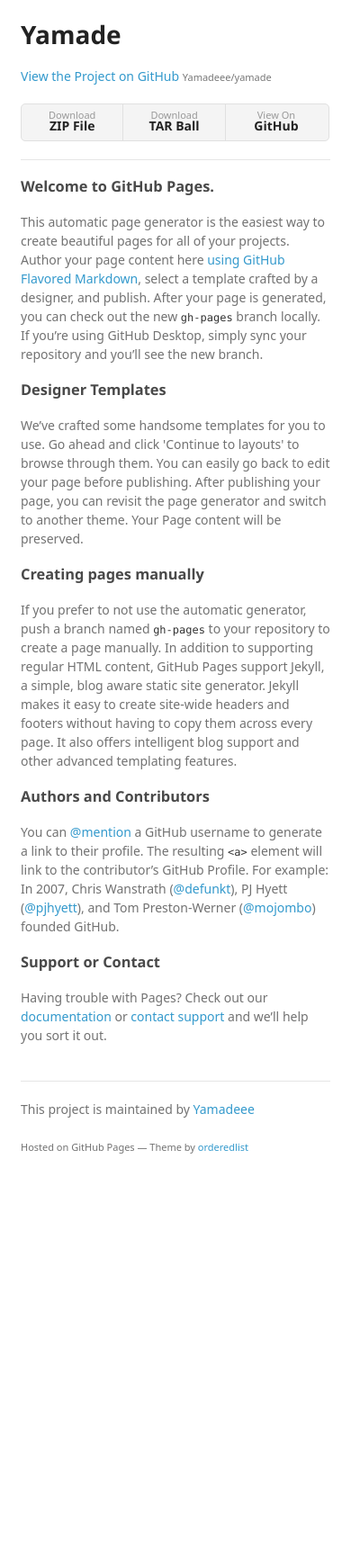
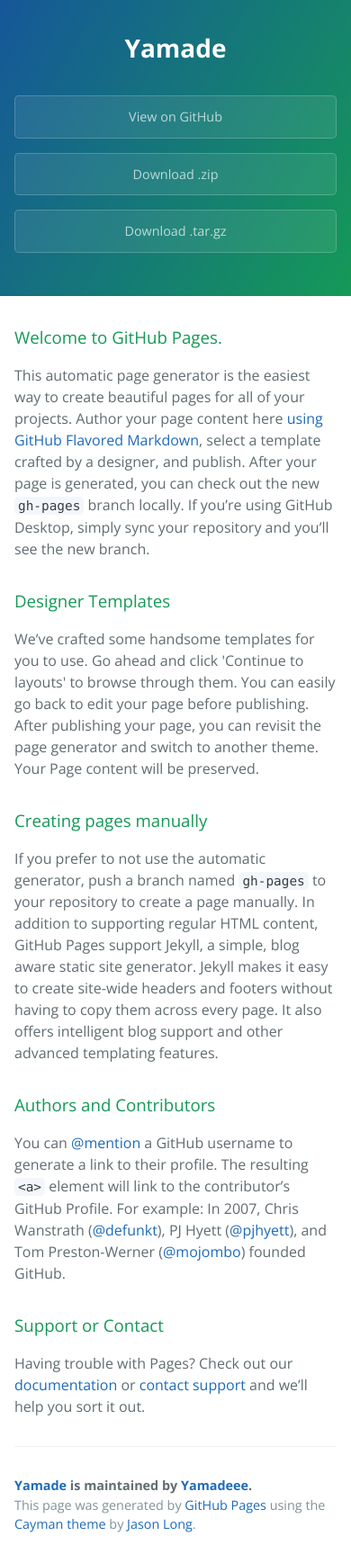
Before and after one commit to Yamadeee/yamade, a Jekyll site: the page index.html, which Jekyll copies as it is, in a window 390 px wide. Shown: the whole page at 90% size. Built offline with Jekyll 4.4.1, drawn with Linux system fonts in a browser that asks for light colours; some web fonts are replaced; before the commit the page ends 1327 px from its top, so only the background shows below that.

```diff
--- a/index.html
+++ b/index.html
@@ -1,34 +1,25 @@
-<!doctype html>
-<html>
+<!DOCTYPE html>
+<html lang="en-us">
   <head>
-    <meta charset="utf-8">
-    <meta http-equiv="X-UA-Compatible" content="chrome=1">
+    <meta charset="UTF-8">
     <title>Yamade by Yamadeee</title>
-
-    <link rel="stylesheet" href="stylesheets/styles.css">
-    <link rel="stylesheet" href="stylesheets/github-light.css">
-    <meta name="viewport" content="width=device-width">
-    <!--[if lt IE 9]>
-    <script src="//html5shiv.googlecode.com/svn/trunk/html5.js"></script>
-    <![endif]-->
+    <meta name="viewport" content="width=device-width, initial-scale=1">
+    <link rel="stylesheet" type="text/css" href="stylesheets/normalize.css" media="screen">
+    <link href='https://fonts.googleapis.com/css?family=Open+Sans:400,700' rel='stylesheet' type='text/css'>
+    <link rel="stylesheet" type="text/css" href="stylesheets/stylesheet.css" media="screen">
+    <link rel="stylesheet" type="text/css" href="stylesheets/github-light.css" media="screen">
   </head>
   <body>
-    <div class="wrapper">
-      <header>
-        <h1>Yamade</h1>
-        <p></p>
+    <section class="page-header">
+      <h1 class="project-name">Yamade</h1>
+      <h2 class="project-tagline"></h2>
+      <a href="https://github.com/Yamadeee/yamadeee" class="btn">View on GitHub</a>
+      <a href="https://github.com/Yamadeee/yamadeee/zipball/master" class="btn">Download .zip</a>
+      <a href="https://github.com/Yamadeee/yamadeee/tarball/master" class="btn">Download .tar.gz</a>
+    </section>
 
-        <p class="view"><a href="https://github.com/Yamadeee/yamade">View the Project on GitHub <small>Yamadeee/yamade</small></a></p>
-
-
-        <ul>
-          <li><a href="https://github.com/Yamadeee/yamade/zipball/master">Download <strong>ZIP File</strong></a></li>
-          <li><a href="https://github.com/Yamadeee/yamade/tarball/master">Download <strong>TAR Ball</strong></a></li>
-          <li><a href="https://github.com/Yamadeee/yamade">View On <strong>GitHub</strong></a></li>
-        </ul>
-      </header>
-      <section>
-        <h3>
+    <section class="main-content">
+      <h3>
 <a id="welcome-to-github-pages" class="anchor" href="#welcome-to-github-pages" aria-hidden="true"><span class="octicon octicon-link"></span></a>Welcome to GitHub Pages.</h3>
 
 <p>This automatic page generator is the easiest way to create beautiful pages for all of your projects. Author your page content here <a href="https://guides.github.com/features/mastering-markdown/">using GitHub Flavored Markdown</a>, select a template crafted by a designer, and publish. After your page is generated, you can check out the new <code>gh-pages</code> branch locally. If you’re using GitHub Desktop, simply sync your repository and you’ll see the new branch.</p>
@@ -52,13 +43,15 @@
 <a id="support-or-contact" class="anchor" href="#support-or-contact" aria-hidden="true"><span class="octicon octicon-link"></span></a>Support or Contact</h3>
 
 <p>Having trouble with Pages? Check out our <a href="https://help.github.com/pages">documentation</a> or <a href="https://github.com/contact">contact support</a> and we’ll help you sort it out.</p>
-      </section>
-      <footer>
-        <p>This project is maintained by <a href="https://github.com/Yamadeee">Yamadeee</a></p>
-        <p><small>Hosted on GitHub Pages &mdash; Theme by <a href="https://github.com/orderedlist">orderedlist</a></small></p>
+
+      <footer class="site-footer">
+        <span class="site-footer-owner"><a href="https://github.com/Yamadeee/yamadeee">Yamade</a> is maintained by <a href="https://github.com/Yamadeee">Yamadeee</a>.</span>
+
+        <span class="site-footer-credits">This page was generated by <a href="https://pages.github.com">GitHub Pages</a> using the <a href="https://github.com/jasonlong/cayman-theme">Cayman theme</a> by <a href="https://twitter.com/jasonlong">Jason Long</a>.</span>
       </footer>
-    </div>
-    <script src="javascripts/scale.fix.js"></script>
+
+    </section>
+
 
   </body>
 </html>
--- /dev/null
+++ b/stylesheets/stylesheet.css
@@ -0,0 +1,245 @@
+* {
+  box-sizing: border-box; }
+
+body {
+  padding: 0;
+  margin: 0;
+  font-family: "Open Sans", "Helvetica Neue", Helvetica, Arial, sans-serif;
+  font-size: 16px;
+  line-height: 1.5;
+  color: #606c71; }
+
+a {
+  color: #1e6bb8;
+  text-decoration: none; }
+  a:hover {
+    text-decoration: underline; }
+
+.btn {
+  display: inline-block;
+  margin-bottom: 1rem;
+  color: rgba(255, 255, 255, 0.7);
+  background-color: rgba(255, 255, 255, 0.08);
+  border-color: rgba(255, 255, 255, 0.2);
+  border-style: solid;
+  border-width: 1px;
+  border-radius: 0.3rem;
+  transition: color 0.2s, background-color 0.2s, border-color 0.2s; }
+  .btn + .btn {
+    margin-left: 1rem; }
+
+.btn:hover {
+  color: rgba(255, 255, 255, 0.8);
+  text-decoration: none;
+  background-color: rgba(255, 255, 255, 0.2);
+  border-color: rgba(255, 255, 255, 0.3); }
+
+@media screen and (min-width: 64em) {
+  .btn {
+    padding: 0.75rem 1rem; } }
+
+@media screen and (min-width: 42em) and (max-width: 64em) {
+  .btn {
+    padding: 0.6rem 0.9rem;
+    font-size: 0.9rem; } }
+
+@media screen and (max-width: 42em) {
+  .btn {
+    display: block;
+    width: 100%;
+    padding: 0.75rem;
+    font-size: 0.9rem; }
+    .btn + .btn {
+      margin-top: 1rem;
+      margin-left: 0; } }
+
+.page-header {
+  color: #fff;
+  text-align: center;
+  background-color: #159957;
+  background-image: linear-gradient(120deg, #155799, #159957); }
+
+@media screen and (min-width: 64em) {
+  .page-header {
+    padding: 5rem 6rem; } }
+
+@media screen and (min-width: 42em) and (max-width: 64em) {
+  .page-header {
+    padding: 3rem 4rem; } }
+
+@media screen and (max-width: 42em) {
+  .page-header {
+    padding: 2rem 1rem; } }
+
+.project-name {
+  margin-top: 0;
+  margin-bottom: 0.1rem; }
+
+@media screen and (min-width: 64em) {
+  .project-name {
+    font-size: 3.25rem; } }
+
+@media screen and (min-width: 42em) and (max-width: 64em) {
+  .project-name {
+    font-size: 2.25rem; } }
+
+@media screen and (max-width: 42em) {
+  .project-name {
+    font-size: 1.75rem; } }
+
+.project-tagline {
+  margin-bottom: 2rem;
+  font-weight: normal;
+  opacity: 0.7; }
+
+@media screen and (min-width: 64em) {
+  .project-tagline {
+    font-size: 1.25rem; } }
+
+@media screen and (min-width: 42em) and (max-width: 64em) {
+  .project-tagline {
+    font-size: 1.15rem; } }
+
+@media screen and (max-width: 42em) {
+  .project-tagline {
+    font-size: 1rem; } }
+
+.main-content :first-child {
+  margin-top: 0; }
+.main-content img {
+  max-width: 100%; }
+.main-content h1, .main-content h2, .main-content h3, .main-content h4, .main-content h5, .main-content h6 {
+  margin-top: 2rem;
+  margin-bottom: 1rem;
+  font-weight: normal;
+  color: #159957; }
+.main-content p {
+  margin-bottom: 1em; }
+.main-content code {
+  padding: 2px 4px;
+  font-family: Consolas, "Liberation Mono", Menlo, Courier, monospace;
+  font-size: 0.9rem;
+  color: #383e41;
+  background-color: #f3f6fa;
+  border-radius: 0.3rem; }
+.main-content pre {
+  padding: 0.8rem;
+  margin-top: 0;
+  margin-bottom: 1rem;
+  font: 1rem Consolas, "Liberation Mono", Menlo, Courier, monospace;
+  color: #567482;
+  word-wrap: normal;
+  background-color: #f3f6fa;
+  border: solid 1px #dce6f0;
+  border-radius: 0.3rem; }
+  .main-content pre > code {
+    padding: 0;
+    margin: 0;
+    font-size: 0.9rem;
+    color: #567482;
+    word-break: normal;
+    white-space: pre;
+    background: transparent;
+    border: 0; }
+.main-content .highlight {
+  margin-bottom: 1rem; }
+  .main-content .highlight pre {
+    margin-bottom: 0;
+    word-break: normal; }
+.main-content .highlight pre, .main-content pre {
+  padding: 0.8rem;
+  overflow: auto;
+  font-size: 0.9rem;
+  line-height: 1.45;
+  border-radius: 0.3rem; }
+.main-content pre code, .main-content pre tt {
+  display: inline;
+  max-width: initial;
+  padding: 0;
+  margin: 0;
+  overflow: initial;
+  line-height: inherit;
+  word-wrap: normal;
+  background-color: transparent;
+  border: 0; }
+  .main-content pre code:before, .main-content pre code:after, .main-content pre tt:before, .main-content pre tt:after {
+    content: normal; }
+.main-content ul, .main-content ol {
+  margin-top: 0; }
+.main-content blockquote {
+  padding: 0 1rem;
+  margin-left: 0;
+  color: #819198;
+  border-left: 0.3rem solid #dce6f0; }
+  .main-content blockquote > :first-child {
+    margin-top: 0; }
+  .main-content blockquote > :last-child {
+    margin-bottom: 0; }
+.main-content table {
+  display: block;
+  width: 100%;
+  overflow: auto;
+  word-break: normal;
+  word-break: keep-all; }
+  .main-content table th {
+    font-weight: bold; }
+  .main-content table th, .main-content table td {
+    padding: 0.5rem 1rem;
+    border: 1px solid #e9ebec; }
+.main-content dl {
+  padding: 0; }
+  .main-content dl dt {
+    padding: 0;
+    margin-top: 1rem;
+    font-size: 1rem;
+    font-weight: bold; }
+  .main-content dl dd {
+    padding: 0;
+    margin-bottom: 1rem; }
+.main-content hr {
+  height: 2px;
+  padding: 0;
+  margin: 1rem 0;
+  background-color: #eff0f1;
+  border: 0; }
+
+@media screen and (min-width: 64em) {
+  .main-content {
+    max-width: 64rem;
+    padding: 2rem 6rem;
+    margin: 0 auto;
+    font-size: 1.1rem; } }
+
+@media screen and (min-width: 42em) and (max-width: 64em) {
+  .main-content {
+    padding: 2rem 4rem;
+    font-size: 1.1rem; } }
+
+@media screen and (max-width: 42em) {
+  .main-content {
+    padding: 2rem 1rem;
+    font-size: 1rem; } }
+
+.site-footer {
+  padding-top: 2rem;
+  margin-top: 2rem;
+  border-top: solid 1px #eff0f1; }
+
+.site-footer-owner {
+  display: block;
+  font-weight: bold; }
+
+.site-footer-credits {
+  color: #819198; }
+
+@media screen and (min-width: 64em) {
+  .site-footer {
+    font-size: 1rem; } }
+
+@media screen and (min-width: 42em) and (max-width: 64em) {
+  .site-footer {
+    font-size: 1rem; } }
+
+@media screen and (max-width: 42em) {
+  .site-footer {
+    font-size: 0.9rem; } }
```
Also changed, not shown: stylesheets/normalize.css (added).
